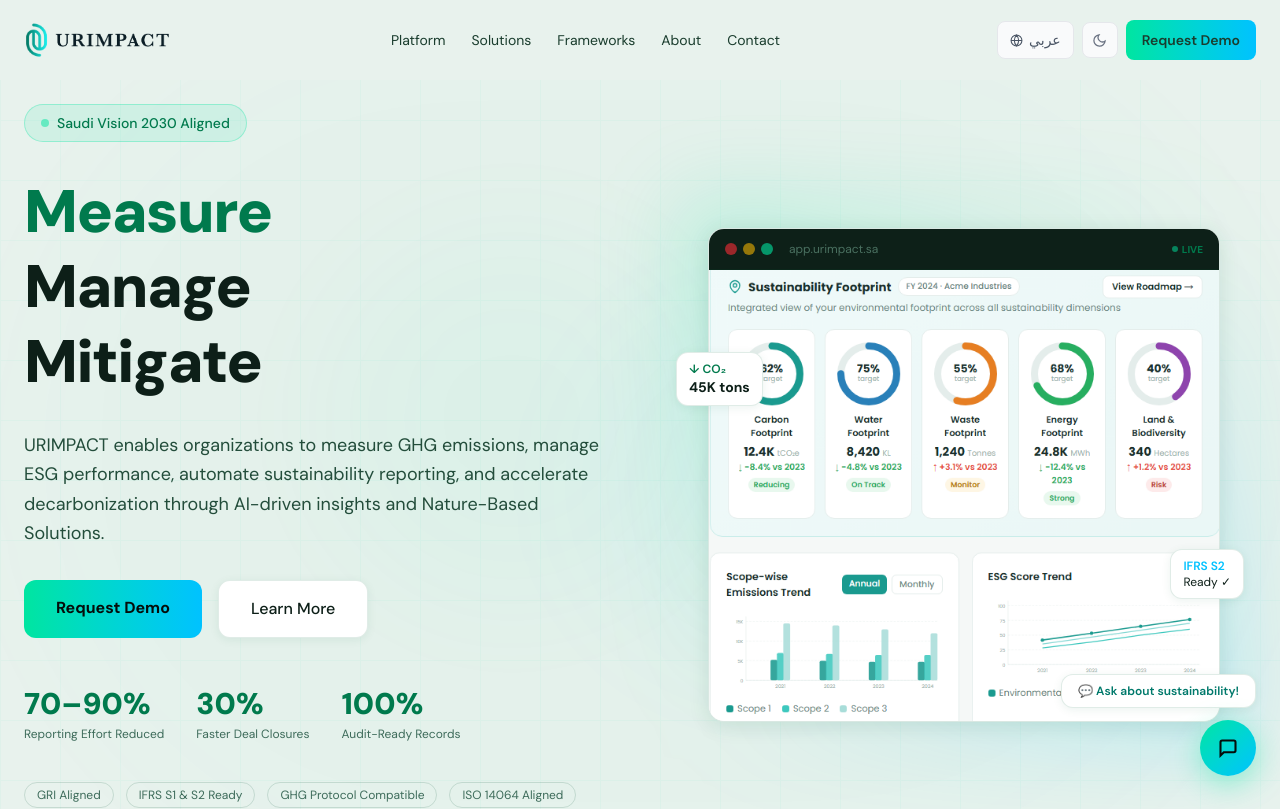
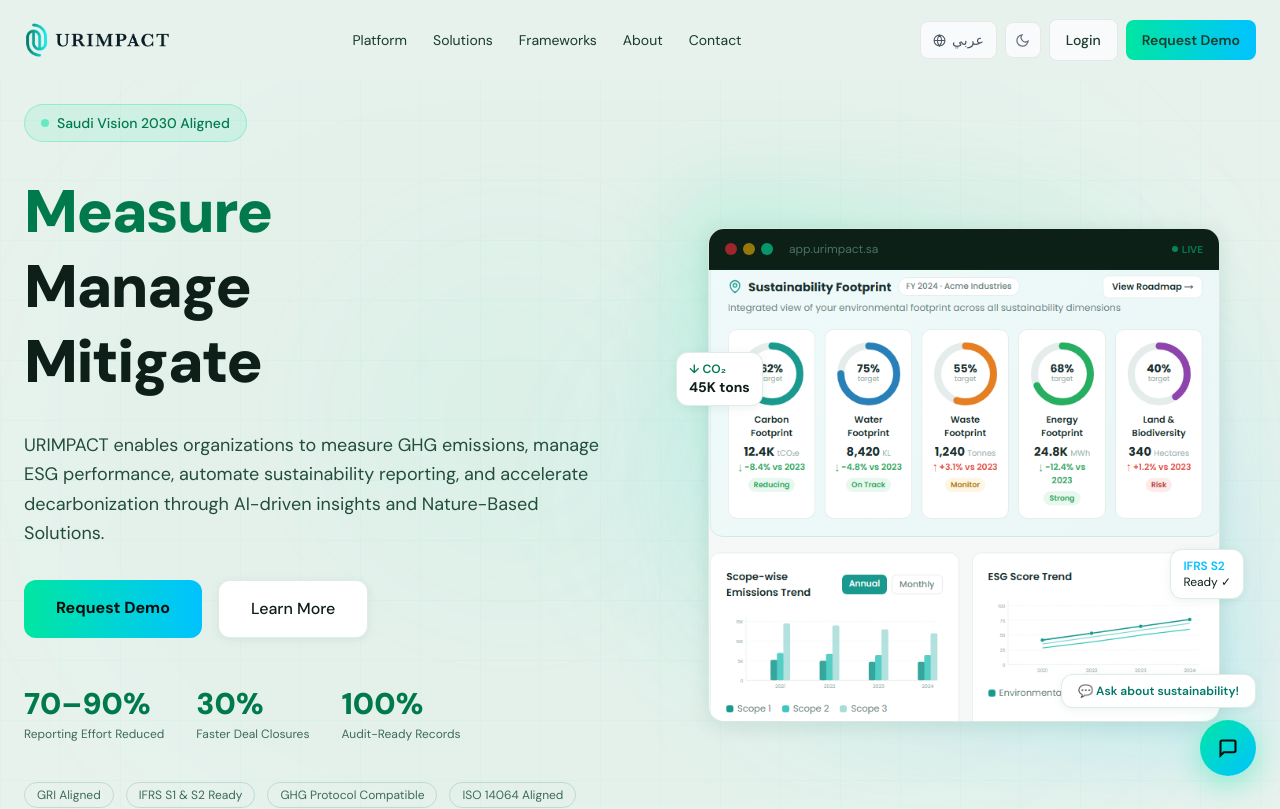
Before and after one commit to hlahijazi2002/urimpact.sa, a Next.js app: page / in a window 1280 px wide. Shown: the top 809 px of the page. Built offline with nearby package versions, Linux system fonts and the light colour scheme.

Commit message:
add login button to navbar

```diff
--- a/components/Navbar.tsx
+++ b/components/Navbar.tsx
@@ -148,6 +148,16 @@ export default function Navbar() {
               </svg>
             )}
           </button>
+          <a
+            href="link"
+            className={`hidden lg:flex items-center gap-2 px-4 py-2.5 rounded-lg border text-sm font-medium transition-all whitespace-nowrap flex-shrink-0 ${
+              isDark
+                ? "border-white/10 bg-white/5 text-white/70 hover:text-white hover:bg-white/10"
+                : "border-gray-200 bg-gray-50 text-gray-600 hover:text-gray-900 hover:bg-gray-100"
+            }`}
+          >
+            Login
+          </a>
 
           {/* Demo CTA */}
           <a
@@ -230,6 +240,17 @@ export default function Navbar() {
                 </span>
               </button>
               <a
+                href="link"
+                onClick={() => setMenuOpen(false)}
+                className={`w-full py-3 border-b text-sm transition-colors ${
+                  isDark
+                    ? "text-white/70 hover:text-white border-white/5"
+                    : "text-gray-600 hover:text-gray-900 border-gray-100"
+                }`}
+              >
+                Login
+              </a>
+              <a
                 href="/demo"
                 onClick={() => setMenuOpen(false)}
                 className="mt-3 w-full text-center py-3 rounded-lg bg-gradient-to-r from-[#00E5A0] to-[#00C2FF] text-[#050D0A] font-semibold text-sm"
```
